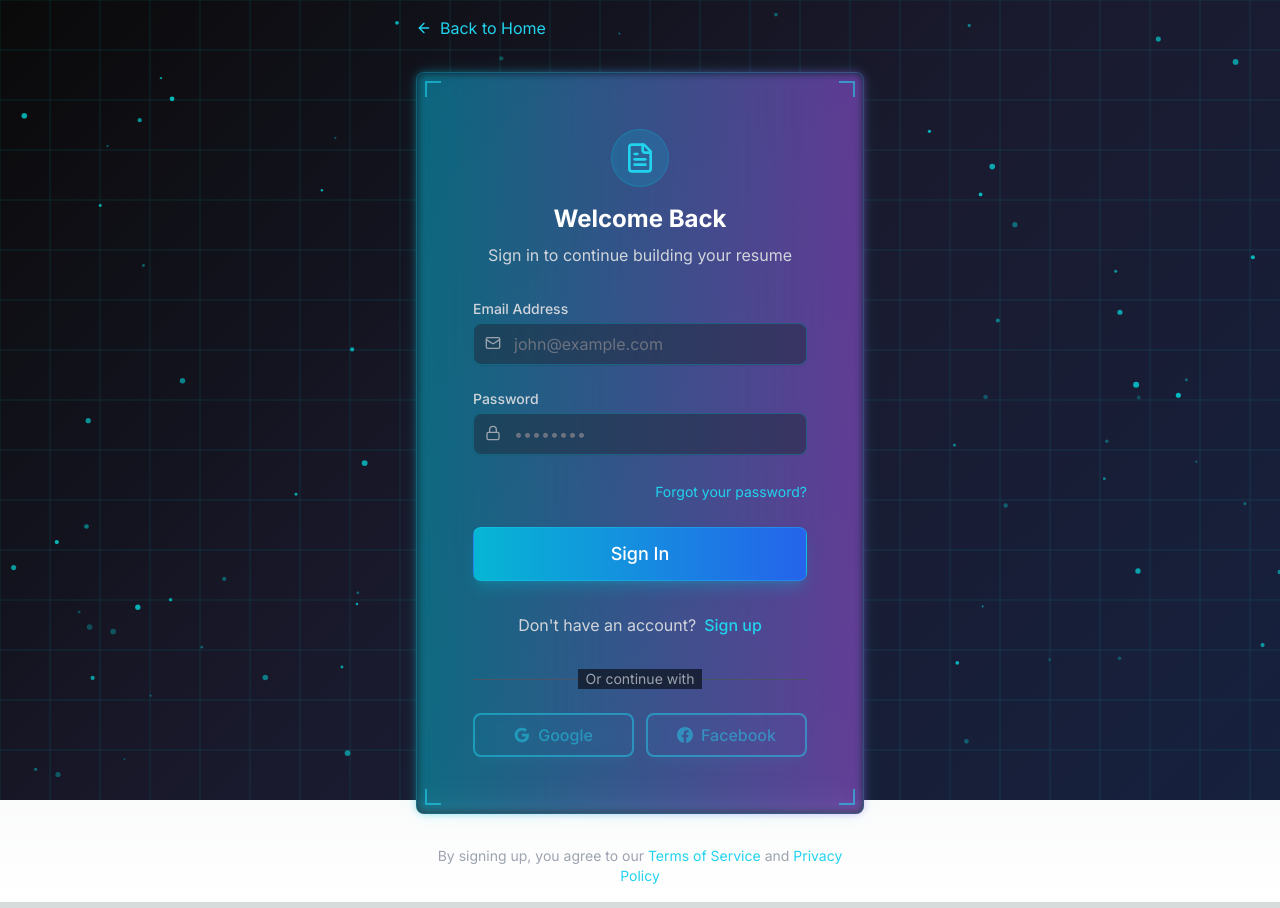
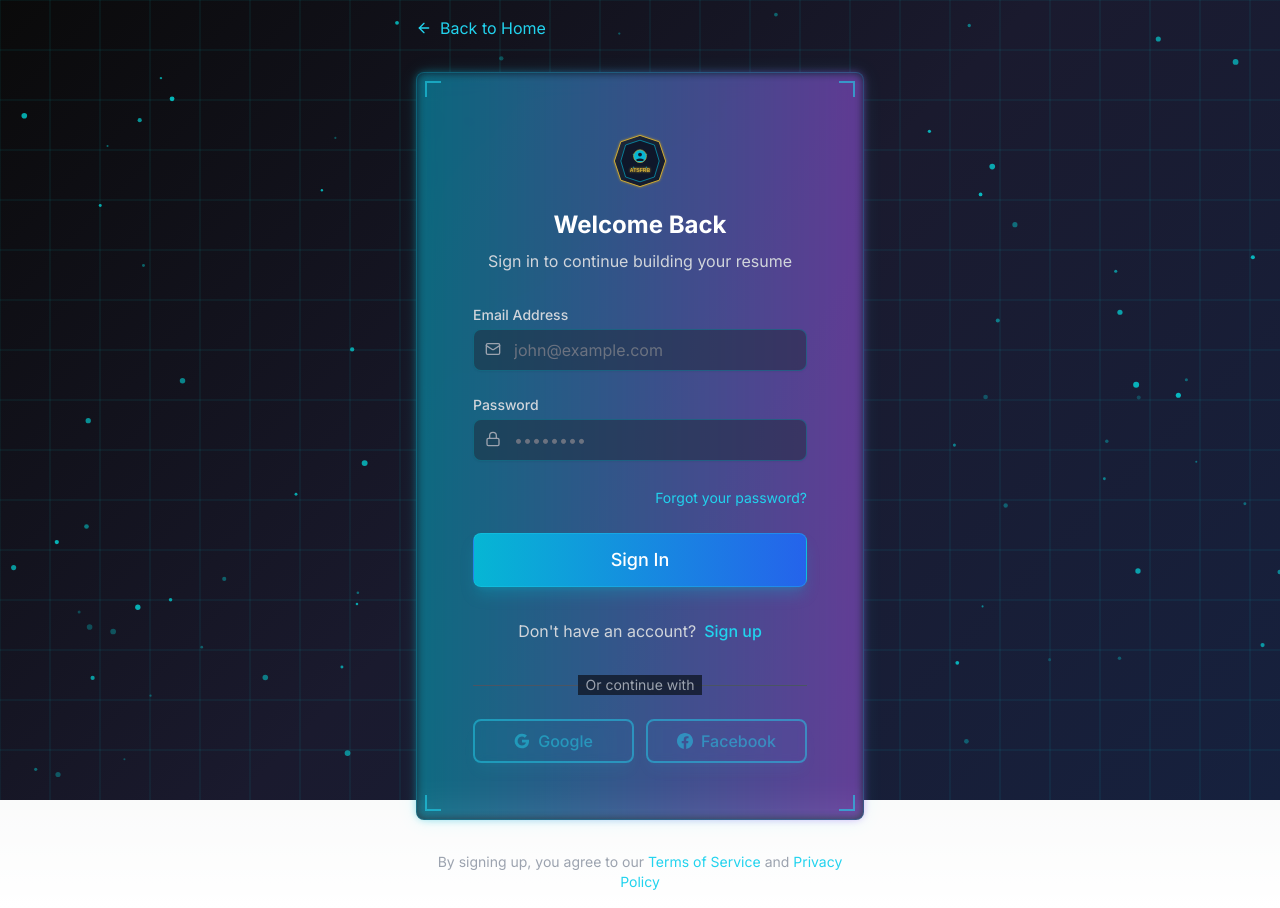
Before and after one commit to codgamerofficial/ATS-FRB, a Next.js app: page /auth in a window 1280 px wide. Built offline with nearby package versions, Linux system fonts and the light colour scheme; no server answers.

Commit message:
Add professional ATSFRB logo throughout the web app - integrated custom SCI-FI shield logo with circuit patterns, user icon, and golden accents across all pages, splash screen, and branding

```diff
--- a/app/auth/page.tsx
+++ b/app/auth/page.tsx
@@ -9,6 +9,7 @@ import Input from '@/components/ui/Input';
 import SciFiBackground from '@/components/ui/SciFiBackground';
 import SciFiCard from '@/components/ui/SciFiCard';
 import { FileText, Mail, Lock, User, ArrowLeft } from 'lucide-react';
+import Logo from '@/components/ui/Logo';
 import Link from 'next/link';
 import toast from 'react-hot-toast';
 
@@ -114,9 +115,7 @@ export default function AuthPage() {
             {/* Header */}
             <div className="text-center mb-8">
               <div className="flex justify-center mb-4">
-                <div className="bg-cyan-500/20 p-3 rounded-full border border-cyan-500/30">
-                  <FileText className="w-8 h-8 text-cyan-400" />
-                </div>
+                <Logo size={64} />
               </div>
               <h1 className="text-2xl font-bold text-white mb-2">
                 {isLogin ? 'Welcome Back' : 'Create Account'}
--- a/app/builder/page.tsx
+++ b/app/builder/page.tsx
@@ -13,6 +13,7 @@ import UserMenu from '@/components/ui/UserMenu';
 import DarkModeToggle from '@/components/ui/DarkModeToggle';
 import SciFiBackground from '@/components/ui/SciFiBackground';
 import SciFiCard from '@/components/ui/SciFiCard';
+import Logo from '@/components/ui/Logo';
 import { FileText } from 'lucide-react';
 import Link from 'next/link';
 
@@ -61,7 +62,7 @@ function BuilderPageContent() {
             <div className="flex items-center justify-between">
               <div className="flex items-center">
                 <Link href="/" className="flex items-center mr-6">
-                  <FileText className="h-6 w-6 text-cyan-400" />
+                  <Logo size={24} animated={false} />
                   <span className="ml-2 text-lg font-bold text-white">ATSFRB</span>
                 </Link>
                 <h1 className="text-xl font-semibold text-cyan-400">Resume Builder</h1>
--- a/app/dashboard/page.tsx
+++ b/app/dashboard/page.tsx
@@ -9,6 +9,7 @@ import UserMenu from '@/components/ui/UserMenu';
 import Button from '@/components/ui/Button';
 import SciFiBackground from '@/components/ui/SciFiBackground';
 import SciFiCard from '@/components/ui/SciFiCard';
+import Logo from '@/components/ui/Logo';
 import { FileText, Plus, Edit, Trash2, Download, Eye } from 'lucide-react';
 import Link from 'next/link';
 import toast from 'react-hot-toast';
@@ -86,7 +87,7 @@ export default function DashboardPage() {
             <div className="flex items-center justify-between">
               <div className="flex items-center">
                 <Link href="/" className="flex items-center mr-6">
-                  <FileText className="h-6 w-6 text-cyan-400" />
+                  <Logo size={24} animated={false} />
                   <span className="ml-2 text-lg font-bold text-white">ATSFRB</span>
                 </Link>
                 <h1 className="text-xl font-semibold text-cyan-400">My Resumes</h1>
--- a/app/layout.tsx
+++ b/app/layout.tsx
@@ -5,9 +5,28 @@ import { Toaster } from 'react-hot-toast';
 const inter = Inter({ subsets: ['latin'] });
 
 export const metadata = {
-  title: 'ATS Resume Builder - Create Professional Resumes',
-  description: 'Build ATS-friendly resumes with our modern, professional resume builder. Create, customize, and download your resume in minutes.',
-  keywords: 'resume builder, ATS resume, professional resume, CV builder, job application',
+  title: 'ATSFRB - AI-Powered Resume Builder | Create ATS-Friendly Resumes',
+  description: 'Build professional, ATS-optimized resumes with ATSFRB. Our AI-powered resume builder helps you create stunning resumes that get you hired. Free templates, instant PDF download.',
+  keywords: 'ATSFRB, ATS resume builder, AI resume builder, professional resume, CV builder, job application, resume templates',
+  authors: [{ name: 'Saswata Dey' }],
+  creator: 'Saswata Dey',
+  publisher: 'ATSFRB',
+  robots: 'index, follow',
+  openGraph: {
+    title: 'ATSFRB - AI-Powered Resume Builder',
+    description: 'Create professional, ATS-friendly resumes that get you hired',
+    type: 'website',
+    locale: 'en_US',
+  },
+  twitter: {
+    card: 'summary_large_image',
+    title: 'ATSFRB - AI-Powered Resume Builder',
+    description: 'Create professional, ATS-friendly resumes that get you hired',
+  },
+  icons: {
+    icon: '/favicon.ico',
+    apple: '/logo.svg',
+  },
 };
 
 export default function RootLayout({
--- a/app/templates/page.tsx
+++ b/app/templates/page.tsx
@@ -6,6 +6,7 @@ import DarkModeToggle from '@/components/ui/DarkModeToggle';
 import UserMenu from '@/components/ui/UserMenu';
 import SciFiBackground from '@/components/ui/SciFiBackground';
 import SciFiCard from '@/components/ui/SciFiCard';
+import Logo from '@/components/ui/Logo';
 import { useAuth } from '@/hooks/useAuth';
 import { FileText, ArrowLeft } from 'lucide-react';
 import Link from 'next/link';
@@ -52,7 +53,7 @@ export default function TemplatesPage() {
           <div className="flex justify-between items-center h-16">
             <div className="flex items-center">
               <Link href="/" className="flex items-center">
-                <FileText className="h-8 w-8 text-cyan-400" />
+                <Logo size={32} animated={false} />
                 <span className="ml-2 text-xl font-bold text-white">ATSFRB</span>
               </Link>
             </div>
--- a/components/3d/SplashScreen.tsx
+++ b/components/3d/SplashScreen.tsx
@@ -2,7 +2,7 @@
 
 import { useEffect, useState } from 'react';
 import { motion, AnimatePresence } from 'framer-motion';
-import { FileText } from 'lucide-react';
+import Logo from '@/components/ui/Logo';
 
 interface SplashScreenProps {
   onComplete: () => void;
@@ -126,10 +126,11 @@ export default function SplashScreen({ onComplete }: SplashScreenProps) {
                 <motion.div
                   animate={{ rotateY: 360 }}
                   transition={{ duration: 8, repeat: Infinity, ease: "linear" }}
+                  style={{
+                    filter: 'drop-shadow(0 0 10px rgba(0, 255, 255, 0.8))'
+                  }}
                 >
-                  <FileText className="h-20 w-20 text-cyan-400" style={{
-                    filter: 'drop-shadow(0 0 10px rgba(0, 255, 255, 0.8))'
-                  }} />
+                  <Logo size={80} animated={false} />
                 </motion.div>
               </div>
 
--- /dev/null
+++ b/components/ui/Logo.tsx
@@ -0,0 +1,119 @@
+import React from 'react';
+import { motion } from 'framer-motion';
+
+interface LogoProps {
+  size?: number;
+  className?: string;
+  animated?: boolean;
+}
+
+export default function Logo({ size = 40, className = '', animated = true }: LogoProps) {
+  const logoVariants = {
+    initial: { scale: 0, rotate: -180 },
+    animate: {
+      scale: 1,
+      rotate: 0,
+      transition: {
+        type: "spring",
+        stiffness: 260,
+        damping: 20,
+        duration: 0.8
+      }
+    },
+    hover: {
+      scale: 1.1,
+      rotate: 5,
+      transition: { duration: 0.3 }
+    }
+  };
+
+  const LogoSVG = () => (
+    <svg width={size} height={size} viewBox="0 0 200 200" className={className}>
+      <defs>
+        <linearGradient id={`bgGradient-${size}`} x1="0%" y1="0%" x2="100%" y2="100%">
+          <stop offset="0%" style={{stopColor:'#1e293b', stopOpacity:1}} />
+          <stop offset="100%" style={{stopColor:'#0f172a', stopOpacity:1}} />
+        </linearGradient>
+        <linearGradient id={`circuitGradient-${size}`} x1="0%" y1="0%" x2="100%" y2="100%">
+          <stop offset="0%" style={{stopColor:'#06b6d4', stopOpacity:0.8}} />
+          <stop offset="100%" style={{stopColor:'#0891b2', stopOpacity:0.6}} />
+        </linearGradient>
+        <filter id={`glow-${size}`}>
+          <feGaussianBlur stdDeviation="3" result="coloredBlur"/>
+          <feMerge>
+            <feMergeNode in="coloredBlur"/>
+            <feMergeNode in="SourceGraphic"/>
+          </feMerge>
+        </filter>
+      </defs>
+
+      {/* Outer Shield */}
+      <path d="M100 20 L160 40 L180 100 L160 160 L100 180 L40 160 L20 100 L40 40 Z"
+            fill={`url(#bgGradient-${size})`}
+            stroke="#d4af37"
+            strokeWidth="3"
+            filter={`url(#glow-${size})`}/>
+
+      {/* Inner Shield */}
+      <path d="M100 35 L145 50 L160 100 L145 150 L100 165 L55 150 L40 100 L55 50 Z"
+            fill="#0f172a"
+            stroke="#06b6d4"
+            strokeWidth="2"/>
+
+      {/* Circuit Pattern */}
+      <g stroke={`url(#circuitGradient-${size})`} strokeWidth="1.5" fill="none" opacity="0.7">
+        {/* Horizontal lines */}
+        <line x1="60" y1="80" x2="140" y2="80"/>
+        <line x1="60" y1="100" x2="140" y2="100"/>
+        <line x1="60" y1="120" x2="140" y2="120"/>
+
+        {/* Vertical lines */}
+        <line x1="80" y1="60" x2="80" y2="140"/>
+        <line x1="100" y1="60" x2="100" y2="140"/>
+        <line x1="120" y1="60" x2="120" y2="140"/>
+
+        {/* Circuit nodes */}
+        <circle cx="80" cy="80" r="2" fill="#06b6d4"/>
+        <circle cx="120" cy="80" r="2" fill="#06b6d4"/>
+        <circle cx="80" cy="120" r="2" fill="#06b6d4"/>
+        <circle cx="120" cy="120" r="2" fill="#06b6d4"/>
+      </g>
+
+      {/* User Icon Circle */}
+      <circle cx="100" cy="85" r="20" fill="#06b6d4" stroke="#d4af37" strokeWidth="2"/>
+
+      {/* User Icon */}
+      <g fill="#0f172a">
+        {/* Head */}
+        <circle cx="100" cy="80" r="6"/>
+        {/* Body */}
+        <path d="M88 95 Q100 90 112 95 L110 100 L90 100 Z"/>
+      </g>
+
+      {/* ATSFRB Text */}
+      <text x="100" y="135"
+            fontFamily="Arial, sans-serif"
+            fontSize="16"
+            fontWeight="bold"
+            fill="#d4af37"
+            textAnchor="middle"
+            filter={`url(#glow-${size})`}>ATSFRB</text>
+    </svg>
+  );
+
+  if (!animated) {
+    return <LogoSVG />;
+  }
+
+  return (
+    <motion.div
+      variants={logoVariants}
+      initial="initial"
+      animate="animate"
+      whileHover="hover"
+      className="cursor-pointer"
+    >
+      <LogoSVG />
+    </motion.div>
+  );
+}
```
Also changed, not shown: app/page.tsx (+6 -5 lines), public/logo.svg (added), 1 other file (tests, documents, lock files or other folders).
